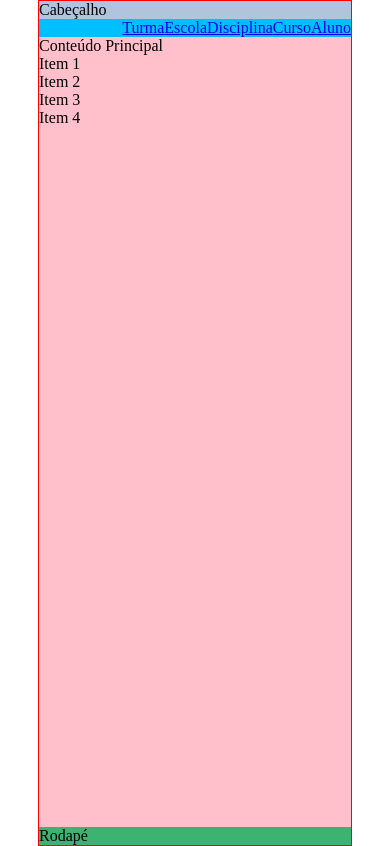
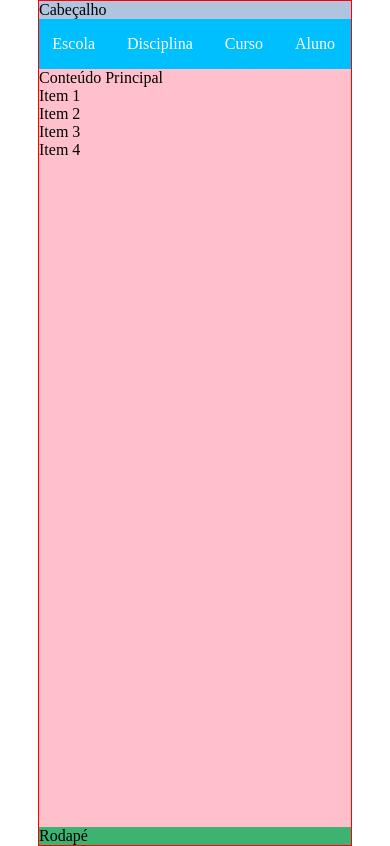
Before and after one commit to CleoniceSoares/Programacao-Web, a plain HTML site: page EscolaWebAPP/index.html in a window 390 px wide. Drawn offline with Linux system fonts and the light colour scheme.

Commit message:
CSS Responsivo

```diff
--- a/EscolaWebAPP/CSS/menu.css
+++ b/EscolaWebAPP/CSS/menu.css
@@ -6,3 +6,12 @@
   display: flex;
   flex-direction: row-reverse;
 }
+.navegation a {
+  text-decoration: none;
+  display: block;
+  padding: 1em;
+  color: white;
+}
+.navegation a:hover{
+  background: rgba(70, 130, 180, .5);
+}
```
